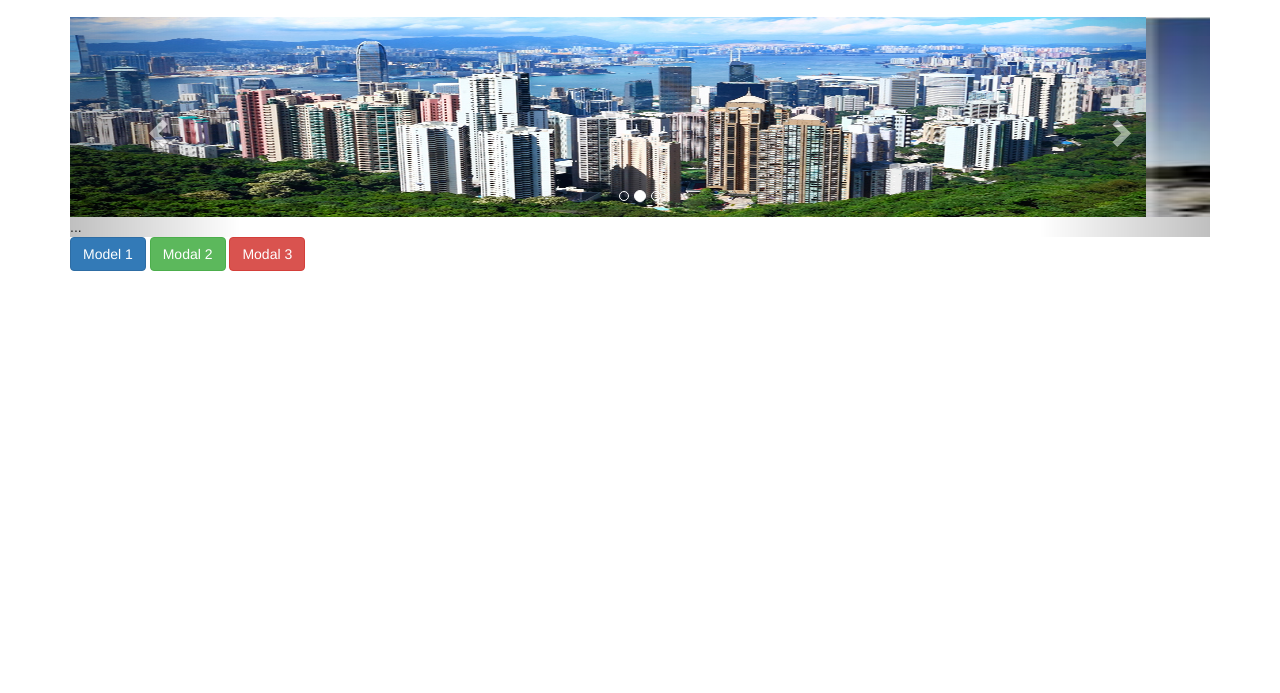
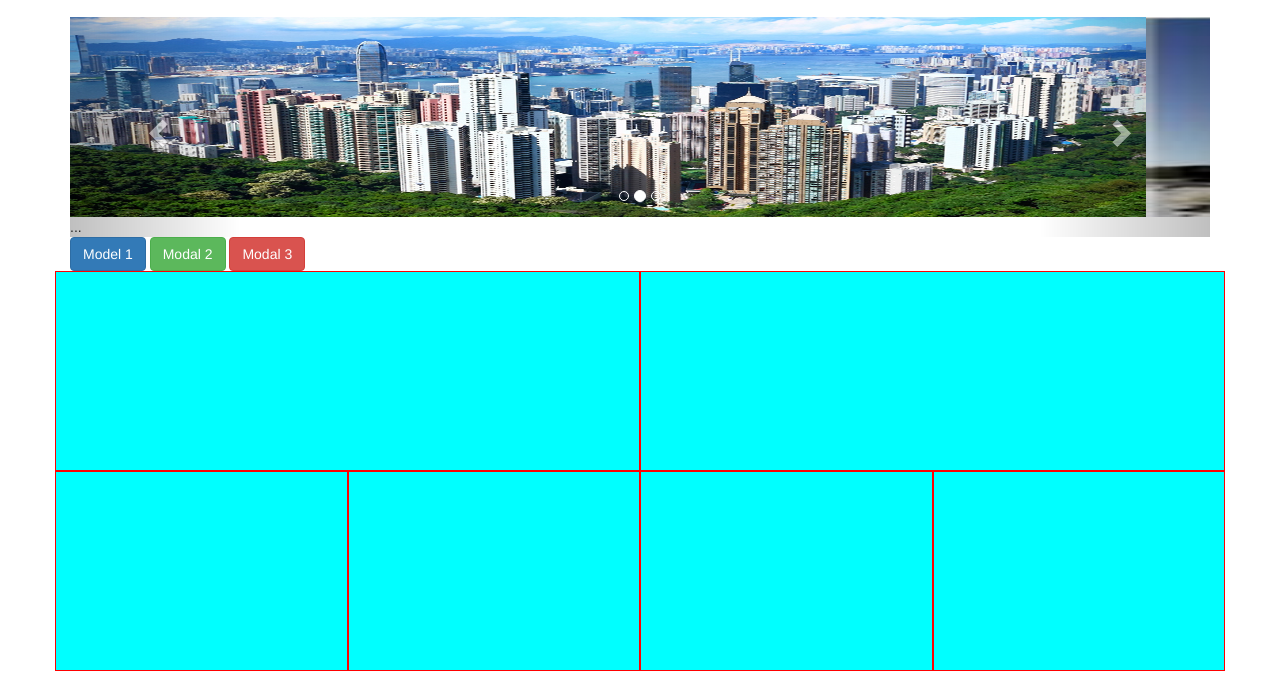
Before and after one commit to MandeepSinghthakur/Bootstrap-Jquery, a plain HTML site: page BootStrapJqueryProtek/index.html in a window 1280 px wide. Shown: the part 107-800 px from the top of the page. Drawn offline with Linux system fonts and the light colour scheme.

Commit message:
Final changes

```diff
--- a/BootStrapJqueryProtek/index.html
+++ b/BootStrapJqueryProtek/index.html
@@ -101,6 +101,17 @@
             </div>
         </div>
 
+        <div class="row">
+            <div class="col-xs-6 bottom-section"></div>
+            <div class="col-xs-6 bottom-section"></div>
+        </div>
+        <div class="row">
+            <div class="col-xs-6 col-sm-3 bottom-section"></div>
+            <div class="col-xs-6 col-sm-3 bottom-section"></div>
+            <div class="col-xs-6 col-sm-3 bottom-section"></div>
+            <div class="col-xs-6 col-sm-3 bottom-section"></div>
+        </div>
+
 
      </div>
 
--- a/BootStrapJqueryProtek/main.css
+++ b/BootStrapJqueryProtek/main.css
@@ -10,3 +10,8 @@ margin-bottom:0px;
    width:500px;
    background-color:burlywood;
 }
+.bottom-section {
+    border:1px solid red;
+    height:200px;
+    background-color:aqua;
+}
--- a/BootStrapJqueryProtek/main.js
+++ b/BootStrapJqueryProtek/main.js
@@ -3,6 +3,9 @@ $(document).ready(function () {
     //init function
     function init() {
         getdata();
+
+        // fade in effect;
+        $(".bottom-section").fadeOut().fadeIn(2000);
     }
 
     // call init
```
Also changed, not shown: BootStrapJqueryProtek/obj/Debug/BootStrapJqueryProtek.csproj.FileListAbsolute.txt, 6 other files.
